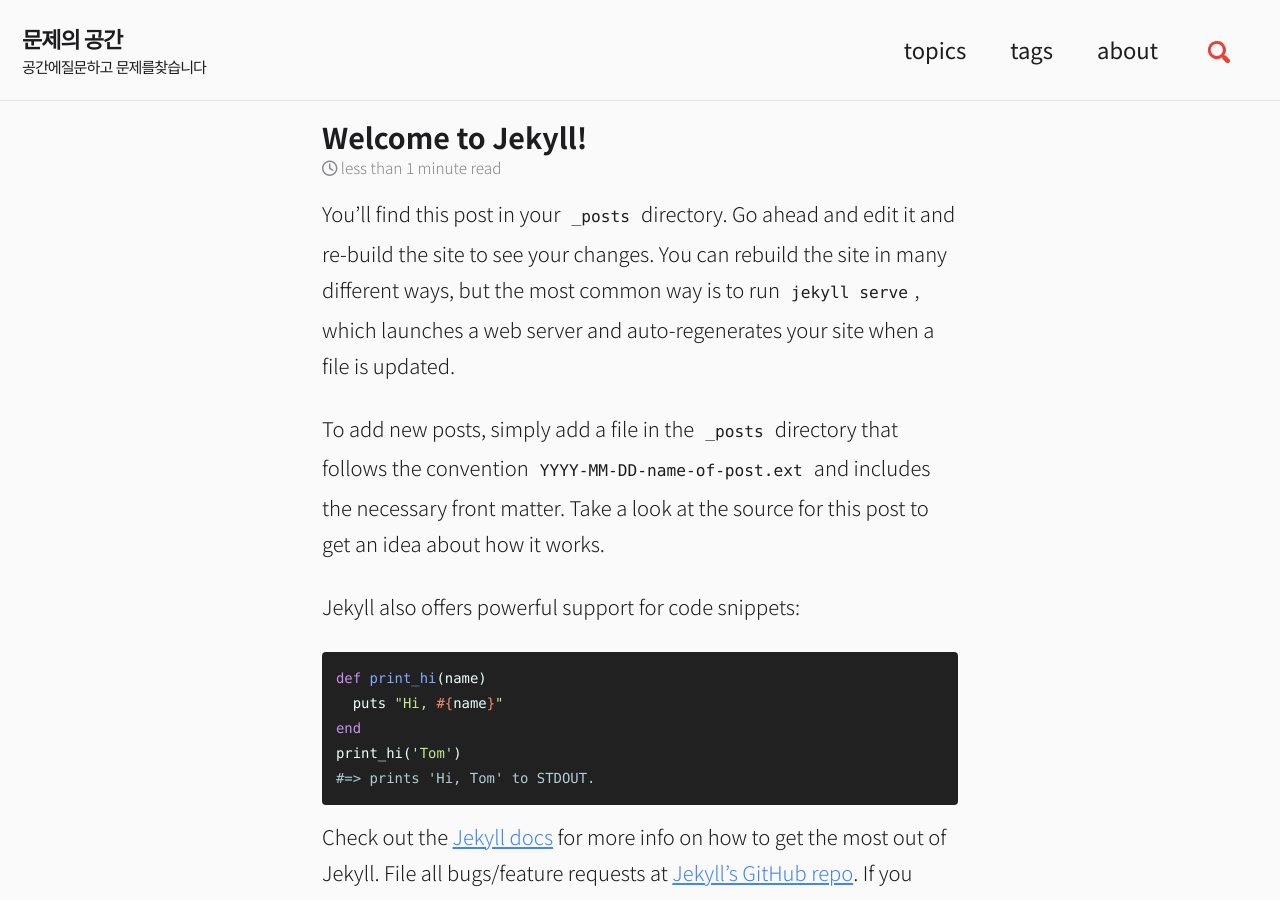
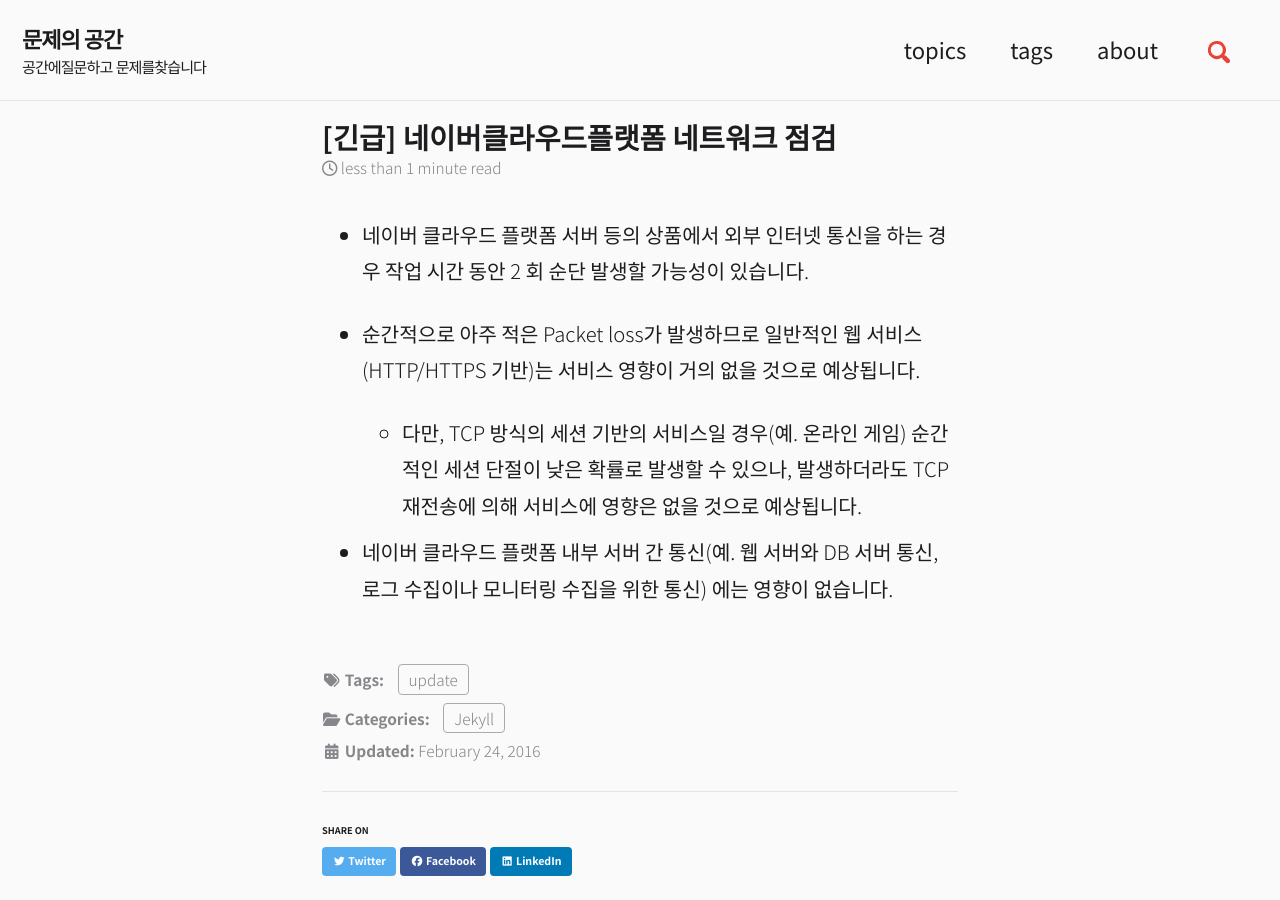
Before and after one commit to epplemint/epplemint.github.io, a Jekyll site: the page built from _posts/2016-02-24-welcome-to-jekyll.md, in a window 1280 px wide and 900 px high. Built offline with Jekyll 4.4.1, drawn with Linux system fonts in a browser that asks for light colours; cached includes are drawn as plain includes; nearby versions of some CDN libraries; some of the changed text lies outside the part shown.

Commit message:
Update 2016-02-24-welcome-to-jekyll.md

````diff
--- a/_posts/2016-02-24-welcome-to-jekyll.md
+++ b/_posts/2016-02-24-welcome-to-jekyll.md
@@ -1,29 +1,16 @@
 ---
-title:  "Welcome to Jekyll!"
-header:
-  teaser: "/assets/images/500x300.png"
+title:  "[긴급] 네이버클라우드플랫폼 네트워크 점검"
 categories:
   - Jekyll
 tags:
   - update
+sidebar: false
 ---
 
-You'll find this post in your `_posts` directory. Go ahead and edit it and re-build the site to see your changes. You can rebuild the site in many different ways, but the most common way is to run `jekyll serve`, which launches a web server and auto-regenerates your site when a file is updated.
+  - 네이버 클라우드 플랫폼 서버 등의 상품에서 외부 인터넷 통신을 하는 경우 작업 시간 동안 2 회 순단 발생할 가능성이 있습니다.
 
-To add new posts, simply add a file in the `_posts` directory that follows the convention `YYYY-MM-DD-name-of-post.ext` and includes the necessary front matter. Take a look at the source for this post to get an idea about how it works.
+  - 순간적으로 아주 적은 Packet loss가 발생하므로 일반적인 웹 서비스(HTTP/HTTPS 기반)는 서비스 영향이 거의 없을 것으로 예상됩니다.
 
-Jekyll also offers powerful support for code snippets:
+    * 다만, TCP 방식의 세션 기반의 서비스일 경우(예. 온라인 게임) 순간적인 세션 단절이 낮은 확률로 발생할 수 있으나, 발생하더라도 TCP 재전송에 의해 서비스에 영향은 없을 것으로 예상됩니다.
 
-```ruby
-def print_hi(name)
-  puts "Hi, #{name}"
-end
-print_hi('Tom')
-#=> prints 'Hi, Tom' to STDOUT.
-```
-
-Check out the [Jekyll docs][jekyll-docs] for more info on how to get the most out of Jekyll. File all bugs/feature requests at [Jekyll's GitHub repo][jekyll-gh]. If you have questions, you can ask them on [Jekyll Talk][jekyll-talk].
-
-[jekyll-docs]: http://jekyllrb.com/docs/home
-[jekyll-gh]:   https://github.com/jekyll/jekyll
-[jekyll-talk]: https://talk.jekyllrb.com/
+  - 네이버 클라우드 플랫폼 내부 서버 간 통신(예. 웹 서버와 DB 서버 통신, 로그 수집이나 모니터링 수집을 위한 통신) 에는 영향이 없습니다.
````
